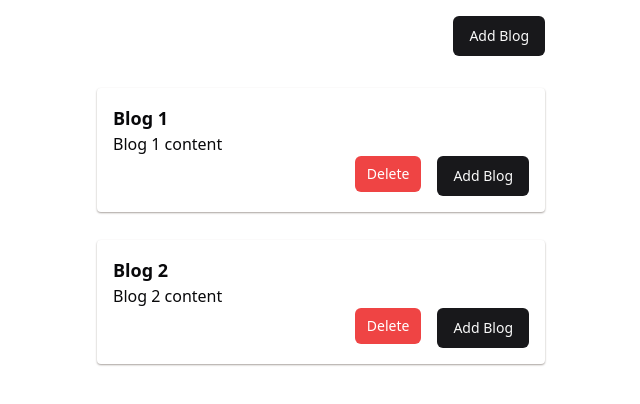
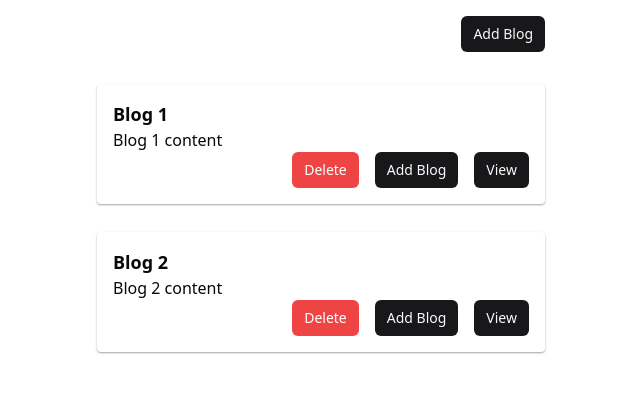
Before and after one commit to anshuopinion/react-query-course, a React (Vite) app in the folder frontend/: page / in a window 1280 px wide. Shown: the top 404 px of the page, without its empty margins (319-959 px from the left). Built offline with nearby package versions, Linux system fonts and the light colour scheme.

Commit message:
Refactor blog components

```diff
--- a/frontend/src/App.tsx
+++ b/frontend/src/App.tsx
@@ -1,7 +1,7 @@
-import { Blogs } from "./components/blogs/Blogs";
 import { Toaster } from "./components/ui/toaster";
 import { Route, Routes } from "react-router-dom";
 import { EachBlog } from "./pages/each-blog/EachBlog";
+import { Blogs } from "./pages/blogs/Blogs";
 
 const App = () => {
   return (
--- a/frontend/src/components/blogs/BlogCard.tsx
+++ /dev/null
@@ -1,30 +0,0 @@
-import { BlogType } from "@/types";
-import { Button } from "../ui/button";
-import { BlogHandler } from "./BlogHandler";
-export interface BlogCardProps {
-  blog: BlogType;
-}
-
-export function BlogCard(props: BlogCardProps) {
-  const { blog } = props;
-
-  return (
-    <div
-      key={blog._id}
-      className="w-full rounded  shadow-sm shadow-stone-400 p-4  items-center  "
-    >
-      <h1 className="font-bold text-lg">{blog.title}</h1>
-      <p className="text-md">{blog.content}</p>
-      <div className="flex justify-end gap-4">
-        <div>
-          <Button size={"sm"} className="bg-red-500 text-white">
-            Delete
-          </Button>
-        </div>
-        <div>
-          <BlogHandler />
-        </div>
-      </div>
-    </div>
-  );
-}
--- a/frontend/src/components/blogs/BlogHandler.tsx
+++ /dev/null
@@ -1,73 +0,0 @@
-import { Button } from "../ui/button";
-import {
-  Dialog,
-  DialogContent,
-  DialogDescription,
-  DialogHeader,
-  DialogTitle,
-  DialogTrigger,
-} from "../ui/dialog";
-import { Form, Formik, Field, FieldProps } from "formik";
-import { Input } from "../ui/input";
-import { useState } from "react";
-export interface BlogHandlerProps {}
-
-export function BlogHandler(props: BlogHandlerProps) {
-  const [open, setOpen] = useState(false);
-  const {} = props;
-
-  return (
-    <Dialog open={open} onOpenChange={setOpen}>
-      <DialogTrigger asChild>
-        <Button onClick={() => setOpen(true)}>Add Blog</Button>
-      </DialogTrigger>
-      <DialogContent className="sm:max-w-[425px]">
-        <DialogHeader>
-          <DialogTitle>Add Blog</DialogTitle>
-          <DialogDescription>
-            Enter your blog title and content
-          </DialogDescription>
-        </DialogHeader>
-        <div className="grid gap-4 py-4">
-          <Formik
-            initialValues={{ title: "", content: "" }}
-            onSubmit={(values) => {
-              console.log(values);
-            }}
-          >
-            <Form className="flex flex-col gap-4 justify-end">
-              <label htmlFor="title">Title</label>
-              <Field name="title">
-                {({ field, meta }: FieldProps) => (
-                  <div>
-                    <Input type="text" {...field} />
-                    {meta.touched && meta.error && (
-                      <div className="error">{meta.error}</div>
-                    )}
-                  </div>
-                )}
-              </Field>
-
-              <label htmlFor="content">Content</label>
-              <Field name="content">
-                {({ field, meta }: FieldProps) => (
-                  <div>
-                    <Input type="text" {...field} />
-                    {meta.touched && meta.error && (
-                      <div className="error">{meta.error}</div>
-                    )}
-                  </div>
-                )}
-              </Field>
-              <div className="flex justify-end">
-                <Button className="mt-4" type="submit">
-                  Submit
-                </Button>
-              </div>
-            </Form>
-          </Formik>
-        </div>
-      </DialogContent>
-    </Dialog>
-  );
-}
--- a/frontend/src/components/blogs/Blogs.tsx
+++ /dev/null
@@ -1,33 +0,0 @@
-import { BlogHandler } from "./BlogHandler";
-import { BlogCard } from "./BlogCard";
-export interface BlogsProps {}
-
-export function Blogs(props: BlogsProps) {
-  const {} = props;
-  const blogs = [
-    {
-      _id: "1",
-      title: "Blog 1",
-      content: "Blog 1 content",
-    },
-    {
-      _id: "2",
-      title: "Blog 2",
-      content: "Blog 2 content",
-    },
-  ];
-
-  return (
-    <div className="max-w-md mx-auto">
-      <div className="flex  w-full justify-end mt-4">
-        <BlogHandler />
-      </div>
-
-      <div className="flex justify-center w-full  flex-col items-center  gap-7 mt-8">
-        {blogs?.map((blog) => (
-          <BlogCard blog={blog} key={blog._id} />
-        ))}
-      </div>
-    </div>
-  );
-}
--- a/frontend/src/pages/blogs/BlogCard.tsx
+++ b/frontend/src/pages/blogs/BlogCard.tsx
@@ -23,14 +23,14 @@ export function BlogCard(props: BlogCardProps) {
             <Button size={"sm"} className="bg-red-500 text-white">
               Delete
             </Button>
-            <div>
-              <Link to={`/blog/${blog._id}`}>
-                <Button>View</Button>
-              </Link>
-            </div>
           </div>
           <div>
             <BlogHandler blog={blog} isUpdate={true} />
+          </div>
+          <div>
+            <Link to={`/blog/${blog._id}`}>
+              <Button size="sm">View</Button>
+            </Link>
           </div>
         </div>
       </div>
--- a/frontend/src/pages/blogs/BlogHandler.tsx
+++ b/frontend/src/pages/blogs/BlogHandler.tsx
@@ -25,7 +25,9 @@ export function BlogHandler(props: BlogHandlerProps) {
   return (
     <Dialog open={open} onOpenChange={setOpen}>
       <DialogTrigger asChild>
-        <Button onClick={() => setOpen(true)}>Add Blog</Button>
+        <Button size="sm" onClick={() => setOpen(true)}>
+          Add Blog
+        </Button>
       </DialogTrigger>
       <DialogContent className="sm:max-w-[425px]">
         <DialogHeader>
```
